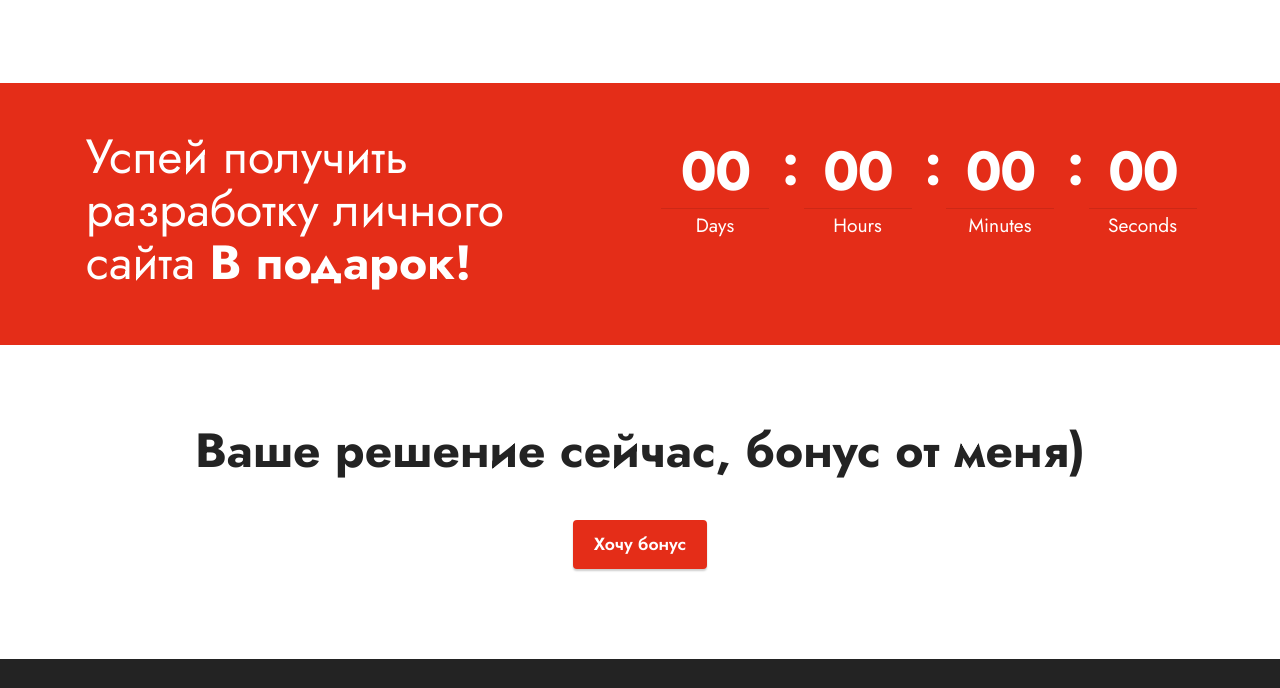
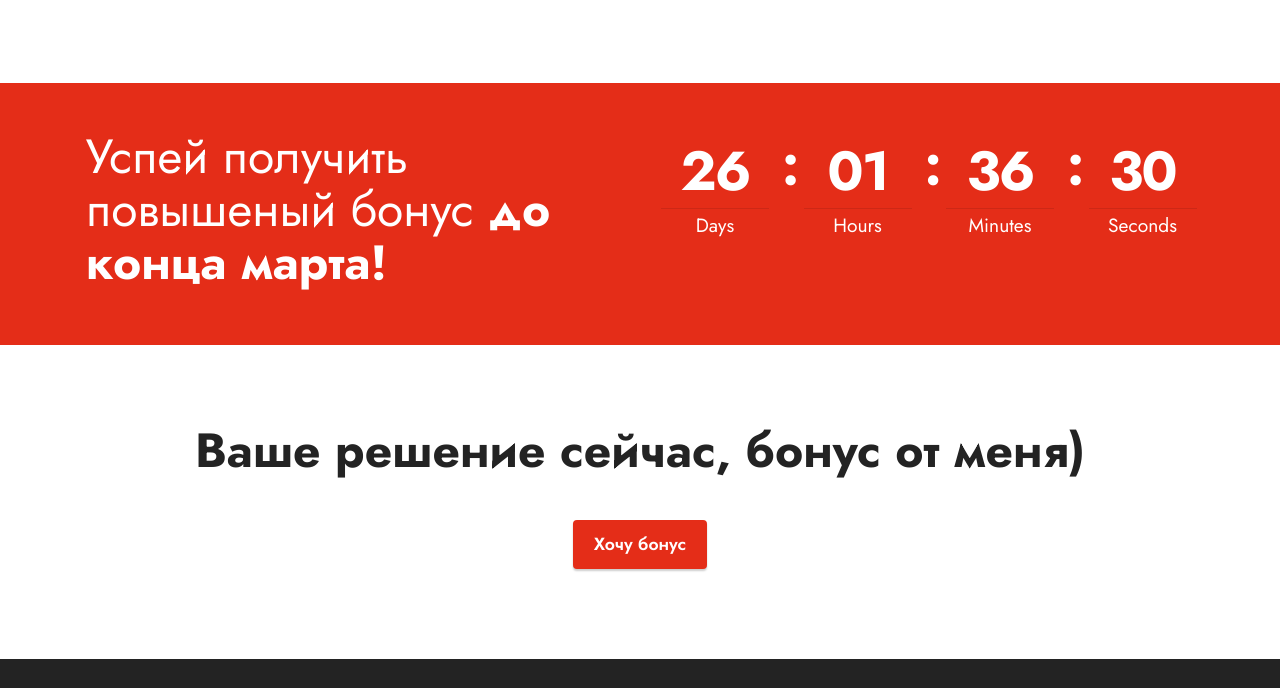
Before and after one commit to Kelvin-tmp-777/alfa, a plain HTML site: page index.html in a window 1280 px wide. Shown: the part 5860-6548 px from the top of the page. Drawn offline with Linux system fonts and the light colour scheme; files whose address does not match are found by name; a web font is replaced by a local one.

Commit message:
Add files via upload

```diff
--- a/index.html
+++ b/index.html
@@ -663,14 +663,14 @@
 		<div class="container">
 			<div class="row justify-content-center">
 				<div class="col-lg-6">
-					<h2 class="mbr-section-title mbr-fonts-style mbr-white display-2">Успей получить разработку личного сайта&nbsp;<strong>В подарок!</strong></h2>
+					<h2 class="mbr-section-title mbr-fonts-style mbr-white display-2">Успей получить повышеный бонус&nbsp;<strong>до конца марта!</strong></h2>
 				</div>
 				<div class="countdown-cont align-center col-lg-6">
 					<div class="daysCountdown col-xs-3 col-sm-3 col-md-3" title="Days"></div>
 					<div class="hoursCountdown col-xs-3 col-sm-3 col-md-3" title="Hours"></div>
 					<div class="minutesCountdown col-xs-3 col-sm-3 col-md-3" title="Minutes"></div>
 					<div class="secondsCountdown col-xs-3 col-sm-3 col-md-3" title="Seconds"></div>
-					<div class="countdown " data-due-date="2024/02/29">
+					<div class="countdown " data-due-date="2024/03/31">
 					</div>
 				</div>
 			</div>
```
